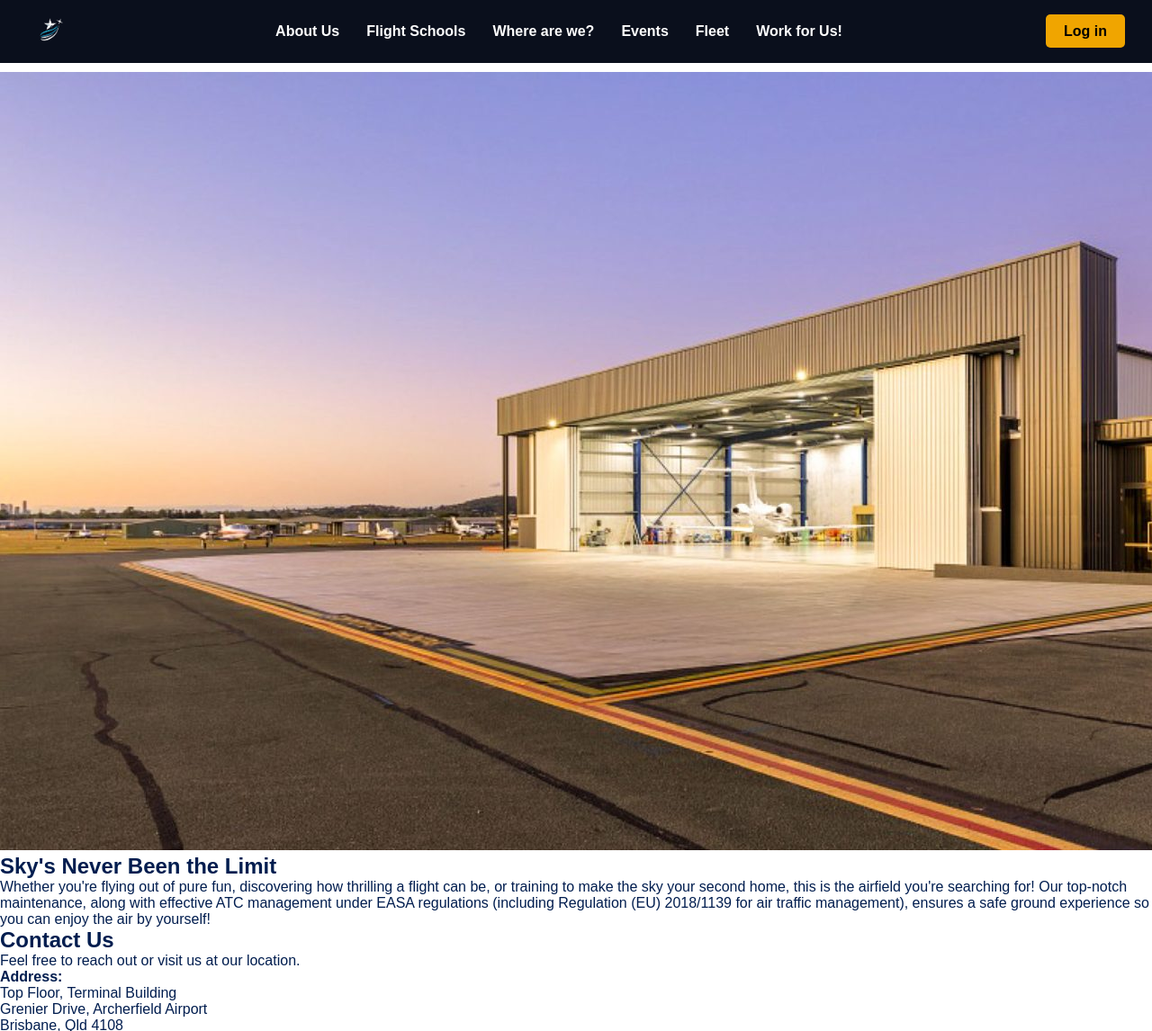
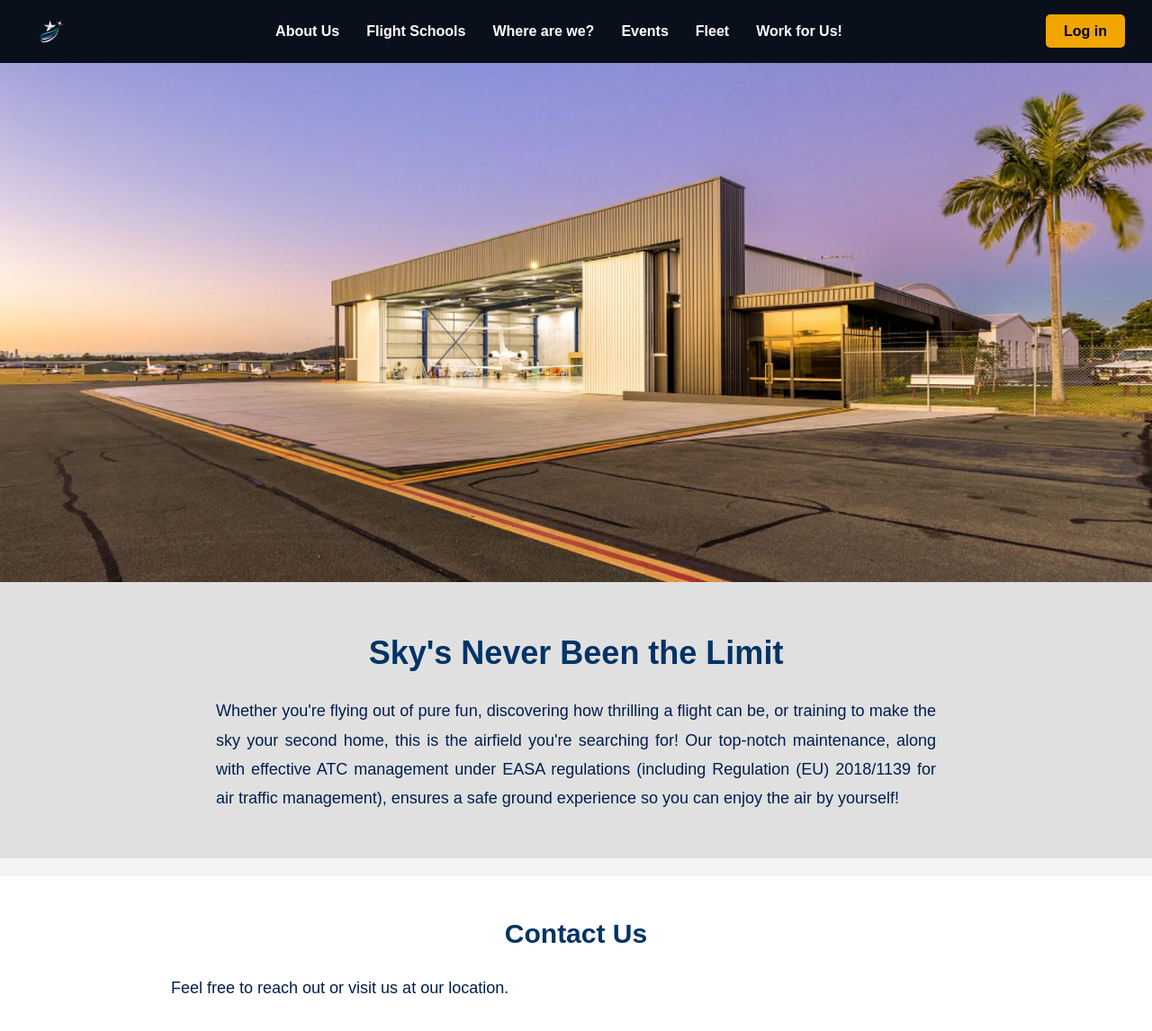
Before and after one commit to darekmt2b2/Redstar-Systems, a PHP site: page / in a window 1280 px wide; the page is wider, and only the part inside the window is pictured. Shown: the top 1146 px of that part at 90% size. Run offline with PHP 8.4, Linux system fonts and the light colour scheme.

Commit message:
index styling

```diff
--- a/guestpage/resources/css/index.css
+++ b/guestpage/resources/css/index.css
@@ -1,65 +1,115 @@
-body {
-    font-family: Arial, sans-serif;
-    color: #001d4f;
+/* Global Reset */
+* {
+   margin: 0;
+   padding: 0;
+   box-sizing: border-box;
 }
 
-/* Main Content */
-.main-content {
-    /* Ajustado según la altura del header */
-   padding-left: 60px;
-   padding-right: 60px;
-   padding-top: 10%;
+body {
+   font-family: Arial, sans-serif;
+   color: #001d4f;
+   line-height: 1.6;
+   margin: 0;
+   padding: 0;
+   background-color: #f4f4f4;
+}
+
+h1, h2 {
    text-align: center;
-   display: flex;
-   justify-content: center;
-   align-items: center;
-   flex-direction: column;
+   color: #003366;
+}
+
+p {
+   text-align: justify; /* Makes the text more readable */
+   margin-bottom: 20px;
+   line-height: 1.8;
+}
+
+section#aboutUs {
+   text-align: center;
+   padding: 50px 20px;
+   background-color: #e0e0e0; /* Light grey background */
+}
+
+section#aboutUs h1 {
+   font-size: 36px;
+   margin-bottom: 20px;
+}
+
+section#aboutUs p {
+   font-size: 18px;
+   max-width: 800px;
+   margin: 0 auto;
+}
+
+.locationContact {
+   background-color: #ffffff; /* White background */
+   padding: 40px 20px;
+   text-align: center;
    margin-top: 20px;
 }
 
-.container{
-   display: none; /* Oculta el título */
+.locationContact h2 {
+   font-size: 30px;
+   margin-bottom: 20px;
 }
 
-   /* slider */
-
-       /* Contenedor del slider */
-.slider-container {
-   width: 1300px;          /* Ancho del área visible */
-   height: 500px;         /* Alto del contenedor */
-   overflow: hidden;      /* Oculta imágenes desbordadas */
-   margin: 0 auto;        /* Centrado dentro de la sección */
-   position: relative;    /* Ajuste relativo a la sección */
-   border-radius: 20px;
+.locationContact p {
+   font-size: 18px;
+   max-width: 900px;
+   margin: 20px auto;
 }
 
-       /* Contenedor de imágenes dentro del slider */
-.slider {
-   display: flex;
-   width: calc(1300px * 4 + 30px); /* Ancho total incluyendo márgenes */
-   animation: slide 20s infinite; /* Tiempo total de animación */
+.contact-info {
+   font-size: 16px;
+   margin-top: 30px;
 }
 
-       /* Estilos de cada imagen */
-.slider img {
-   width: 1900px; /* Ancho de cada imagen */
-   height: auto; /* Mantiene la proporción */
-   margin-right: 10px; /* Espacio entre imágenes */
+.contact-info p {
+   margin: 5px 0;
 }
 
-       /* Keyframes para el efecto de desplazamiento */
-@keyframes slide {
-   0% { transform: translateX(0); }                   /* Muestra la primera imagen */
-   20% { transform: translateX(0); }                  /* Mantiene la primera imagen por 3 segundos */
+/* Map and contact info container */
+.locationContact iframe {
+   width: 100%;
+   max-width: 800px;
+   height: 400px;
+   border: 0;
+   margin: 20px 0;
+}
 
-   25% { transform: translateX(-1310px); }             /* Desliza la primera imagen */
-   45% { transform: translateX(-1310px); }             /* Mantiene la segunda imagen por 3 segundos */
+/* Placeholder for images */
+img {
+   width: 100%;
+   max-width: 100%; /* Ensures responsiveness */
+   height: auto;
+   display: block;
+   margin: 0 auto;
+}
 
-   50% { transform: translateX(-2620px); }            /* Desliza la segunda imagen */
-   70% { transform: translateX(-2620px); }            /* Mantiene la tercera imagen por 3 segundos */
+/* Responsive Design */
+@media screen and (max-width: 768px) {
+   section#aboutUs h1 {
+       font-size: 28px;
+   }
 
-   75% { transform: translateX(-3930px); }            /* Desliza la tercera imagen */
-   95% { transform: translateX(-3930px); }            /* Mantiene la cuarta imagen por 3 segundos */
+   section#aboutUs p {
+       font-size: 16px;
+   }
 
-   100% { transform: translateX(0); }                 /* Reinicia a la primera imagen */
+   .locationContact h2 {
+       font-size: 24px;
+   }
+
+   .locationContact p {
+       font-size: 16px;
+   }
+
+   .contact-info {
+       font-size: 14px;
+   }
+
+   iframe {
+       height: 300px;
+   }
 }
--- a/guestpage/resources/css/topnav.css
+++ b/guestpage/resources/css/topnav.css
@@ -69,5 +69,5 @@ body {
 
 /* content not hidden by topnavs */
 body {
-    padding-top: 80px;
+    padding-top: 70px;
 }
```
Also changed, not shown: guestpage/pages/index.php (+0 -20 lines).
